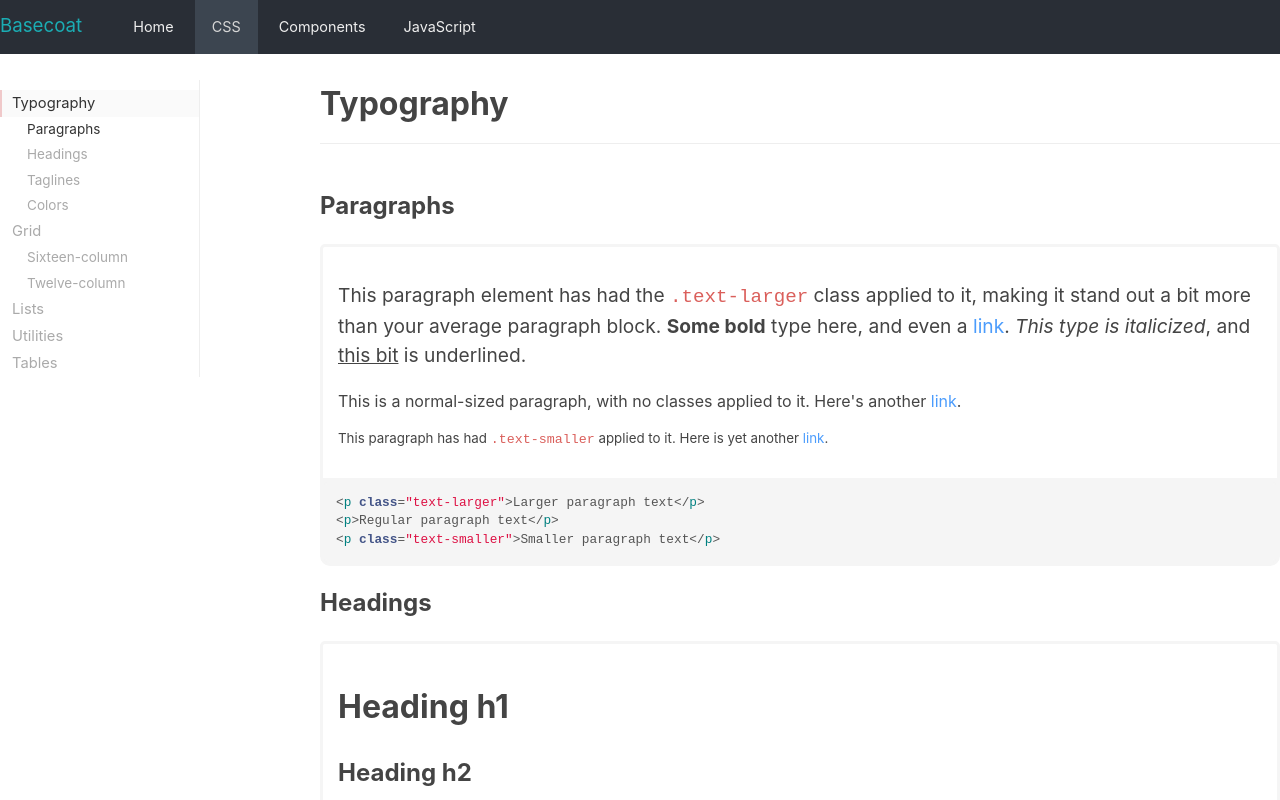
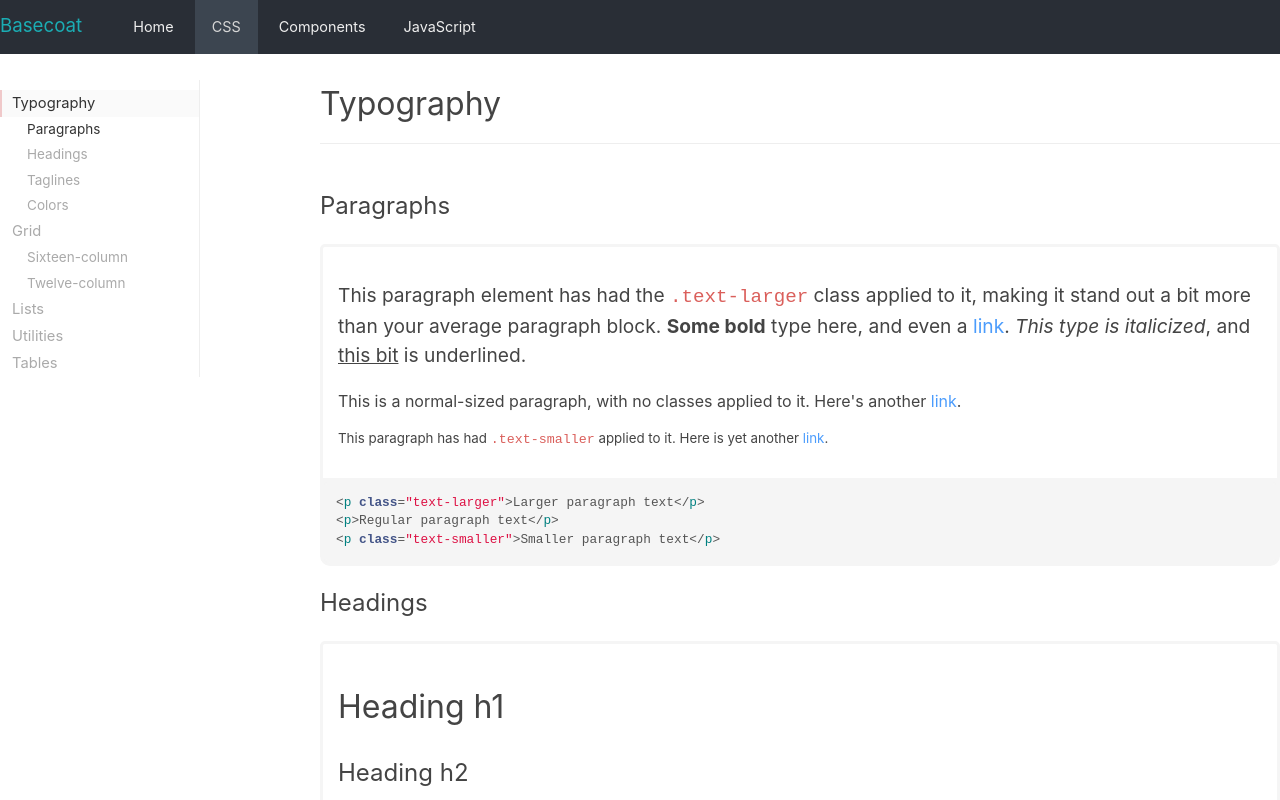
Before and after one commit to nvms/basecoat, a website: page css.html in a window 1280 px wide. Shown: the top 800 px of the page. Drawn offline with nearby package versions, Linux system fonts and the light colour scheme; files that its build step writes are made by us from their sources.

Commit message:
changed h1>h6

```diff
--- a/sass/_type.scss
+++ b/sass/_type.scss
@@ -49,6 +49,10 @@ body {
   color: $color-danger;
 }
 
+h1, h2, h3, h4, h5, h6 {
+  font-weight:normal;
+}
+
 h1 > .tagline,
 h2 > .tagline,
 h3 > .tagline,
```
